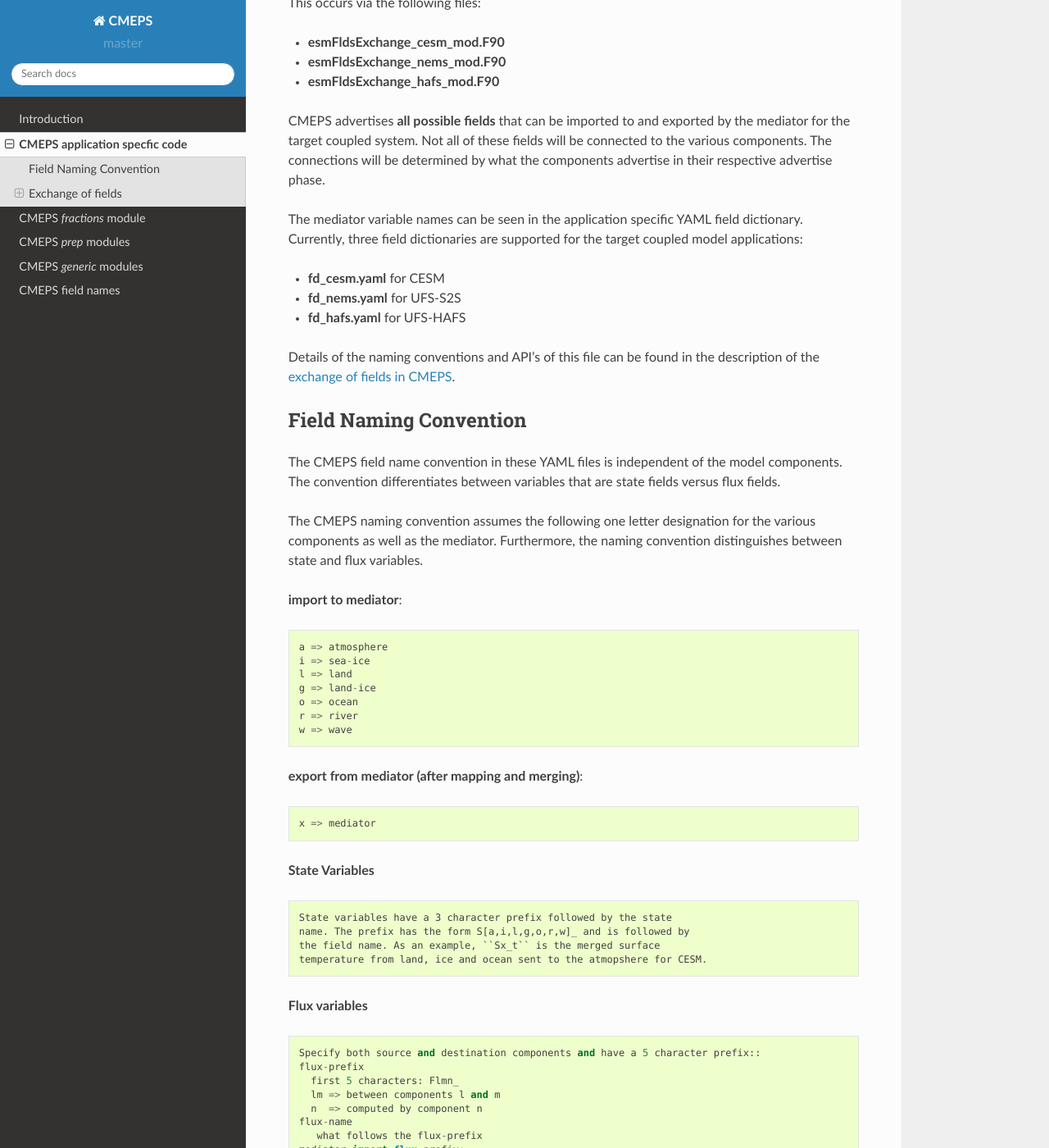
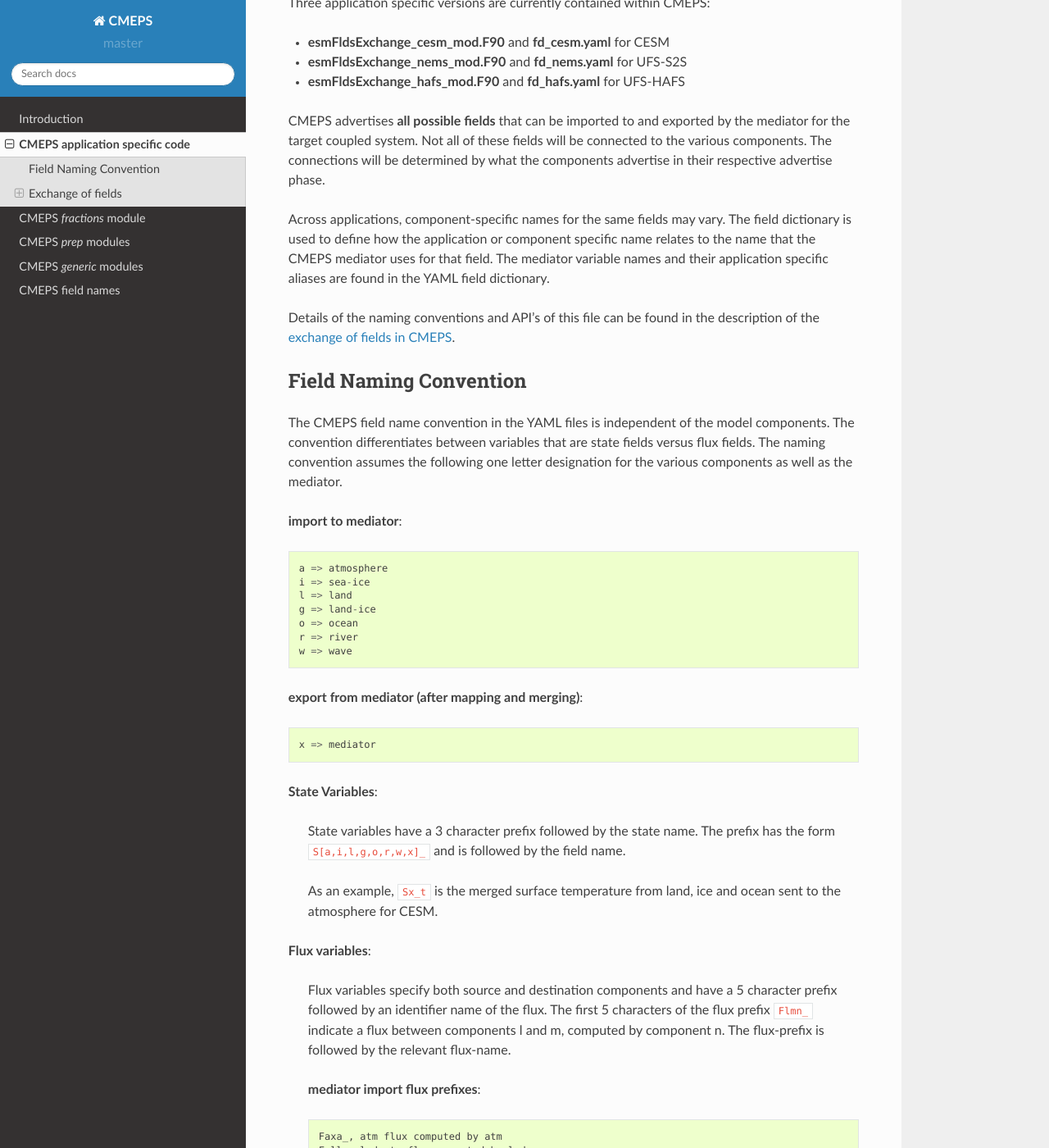
Before and after one commit to ESCOMP/CMEPS, a Sphinx documentation site: the page built from doc/source/esmflds.rst, in a window 1280 px wide and 1400 px high, scrolled down 360 px. Shown: the whole window at 82% size. Built offline with Sphinx 7.4.7 and the Read the Docs theme 2.0.0, drawn with Linux system fonts in a browser that asks for light colours; comment, search, counter and statistics services are not loaded; some of the changed text lies outside the part shown.

Commit message:
tidying up

```diff
--- a/doc/source/esmflds.rst
+++ b/doc/source/esmflds.rst
@@ -1,21 +1,21 @@
 .. _api-for-esmflds:
 
 ================================
- CMEPS application specfic code
+ CMEPS application specific code
 ================================
 
-CMEPS contains two coupled model specific files that determine:
+For each supported application, CMEPS contains two specific files that determine:
 
 * the allowed field names in the mediator and aliases for those names that the components might have
 * the fields that are exchanged between components
 * how source fields are mapped to destination fields
 * how source fields are merged after mapping to destination fields
 
-This occurs via the following files:
+Three application specific versions are currently contained within CMEPS:
 
-* **esmFldsExchange_cesm_mod.F90**
-* **esmFldsExchange_nems_mod.F90**
-* **esmFldsExchange_hafs_mod.F90**
+* **esmFldsExchange_cesm_mod.F90** and **fd_cesm.yaml** for CESM
+* **esmFldsExchange_nems_mod.F90** and **fd_nems.yaml** for UFS-S2S
+* **esmFldsExchange_hafs_mod.F90** and **fd_hafs.yaml** for UFS-HAFS
 
 CMEPS advertises **all possible fields** that can be imported to and
 exported by the mediator for the target coupled system. Not all of
@@ -23,13 +23,10 @@
 connections will be determined by what the components advertise in
 their respective advertise phase.
 
-The mediator variable names can be seen in the application specific
-YAML field dictionary. Currently, three field dictionaries are
-supported for the target coupled model applications:
-
-* **fd_cesm.yaml** for CESM
-* **fd_nems.yaml** for UFS-S2S
-* **fd_hafs.yaml** for UFS-HAFS
+Across applications, component-specific names for the same fields may vary. The field
+dictionary is used to define how the application or component specific name relates
+to the name that the CMEPS mediator uses for that field. The mediator variable
+names and their application specific aliases are found in the YAML field dictionary.
 
 Details of the naming conventions and API's of this file can be found
 in the description of the :ref:`exchange of fields in
@@ -38,11 +35,10 @@
 Field Naming Convention
 -----------------------
 
-The CMEPS field name convention in these YAML files is independent of the model components.
+The CMEPS field name convention in the YAML files is independent of the model components.
 The convention differentiates between variables that are state fields versus flux fields.
-
-The CMEPS naming convention assumes the following one letter designation for the various components as
-well as the mediator. Furthermore, the naming convention distinguishes between state and flux variables.
+The naming convention assumes the following one letter designation for the various components as
+well as the mediator.
 
 **import to mediator**::
 
@@ -58,30 +54,34 @@
 
   x => mediator
 
-**State Variables** ::
+**State Variables**:
 
   State variables have a 3 character prefix followed by the state
-  name. The prefix has the form S[a,i,l,g,o,r,w]_ and is followed by
-  the field name. As an example, ``Sx_t`` is the merged surface
-  temperature from land, ice and ocean sent to the atmopshere for CESM.
+  name. The prefix has the form ``S[a,i,l,g,o,r,w,x]_`` and is followed by
+  the field name.
 
-**Flux variables** ::
+  As an example, ``Sx_t`` is the merged surface
+  temperature from land, ice and ocean sent to the atmosphere for CESM.
 
-  Specify both source and destination components and have a 5 character prefix::
-  flux-prefix
-    first 5 characters: Flmn_
-    lm => between components l and m
-    n  => computed by component n
-  flux-name
-     what follows the flux-prefix
-  mediator import flux prefix:
+**Flux variables**:
+
+  Flux variables specify both source and destination components and have a
+  5 character prefix followed by an identifier name of the flux. The first 5
+  characters of the flux prefix ``Flmn_`` indicate a flux between
+  components l and m, computed by component n. The flux-prefix is followed
+  by the relevant flux-name.
+
+  **mediator import flux prefixes**::
+
     Faxa_, atm flux computed by atm
     Fall_, lnd-atm flux computed by lnd
     Fioi_, ice-ocn flux computed by ice
     Faii_, ice_atm flux computed by ice
     Flrr_, lnd-rof flux computed by rof
     Firr_, rof-ice flux computed by rof
-  mediator export flux prefix:
+
+  **mediator export flux prefixes**::
+
     Faxx_, mediator merged fluxes sent to the atm
     Foxx_, mediator merged fluxes sent to the ocn
     Fixx_, mediator merged fluxes sent to the ice
@@ -99,12 +99,14 @@
   application
 
 * ``addmap`` determines how each source field is mapped from its
-  source mesh to a target destinatinon mesh. Note that a given source
+  source mesh to a target destinations mesh. Note that a given source
   field may be mapped to more than one destination meshes and so there
   can be more than one call to ``addmap`` for that source field.
 
 * ``addmrg`` subsequent to the field mapping, how a collection of source fields
   is merged to the target destination field.
+
+.. note:: In all these functions, specific components are accessed using a comp_index, where comp_index can be any of [compatm, compice, compglc, complnd, compocn, comprof, compwav].
 
 This section describes the API for the calls that determine the above
 information. All of the API's discussed below use the code in the
@@ -120,11 +122,13 @@
 .. code-block:: Fortran
 
    call addfld(fldListFr(comp_index)%flds, 'field_name')
+   call addfld(fldListTo(comp_index)%flds, 'field_name')
 
-   where
+where:
 
-   comp_index = component index, can be any of [compatm, compice, compglc, complnd, compocn, comprof, compwav]
-   field_name = the field name that will be advertised
+* ``comp_index`` is the component index
+
+* ``'field_name'`` is the field name that will be advertised
 
 .. _addmap:
 
@@ -139,9 +143,9 @@
 
 where
 
-* ``comp_index_src`` is the  source component index and can be one of [compatm, compice, compglc, complnd, compocn, comprof, compwav]
+* ``comp_index_src`` is the  source component index
 
-* ``comp_index_dst`` is the  destination component index and can be one of [compatm, compice, compglc, complnd, compocn, comprof, compwav]
+* ``comp_index_dst`` is the  destination component index
 
 * **maptype** determines the mapping type and can have values of:
 
@@ -185,7 +189,7 @@
 
   * ``unset``  : online route handles will be generated
 
-  * ``<filename>``: read in corresponding full pathname
+  * ``mapfile``: read in corresponding full pathname. The ``<filename>`` is obtained as an attribute from the driver
 
 **Normalization** :
 Fractional normalization is needed to improve the accuracy field exchanges between ice and ocean and atmosphere. Consider the case where one cell has an ice
--- a/doc/source/fractions.rst
+++ b/doc/source/fractions.rst
@@ -5,7 +5,7 @@
 ==========================
 
 The component fractions on their corresponding meshes are defined and
-updated in ``med_fractions_mod.F90.`` We now describe how these fractions are defined and computed.
+updated in ``med_fractions_mod.F90.``
 
 CMEPS component fractions are defined as follows:
 
--- a/doc/source/generic.rst
+++ b/doc/source/generic.rst
@@ -36,8 +36,8 @@
 
     .. note:: Once the first time DataInitialize() of CMEPS returns,
 	      NUOPC sees that its InitializeDataComplete is not yet true, the
-	      NUOPC Driver execute the Run() phase of all of the Connectors that
-	      fit the xxx-TO-MED pattern. After that it will call CMEPS
+	      NUOPC Driver executes the Run() phase of all of the Connectors that
+	      fit the xxx-TO-MED pattern. After that, it will call CMEPS
 	      DataInitialize() again. Note that the time stamps are only set
 	      when the Run() phase of all the connectors are run.  The
 	      Connectors Run() phase is called before the second call of the
@@ -67,7 +67,7 @@
   :ref:`prep_modules<prep_modules>` by calling
   ``med_map_FB_Regrid_Norm``.  Mapping is done by using the
   ``fldListFr(:)`` data that was initialized in the
-  ``esmFldsExchange_xxx_mod.F90`` calls to ``addmap``.
+  ``esmFldsExchange_xxxx_mod.F90`` calls to ``addmap``.
 
 **med_merge_mod.F90**
 
```
Also changed, not shown: other parts of doc/source/esmflds.rst (+3 -4 lines), doc/source/introduction.rst (+3 -16 lines), doc/source/prep.rst (+7 -7 lines).
